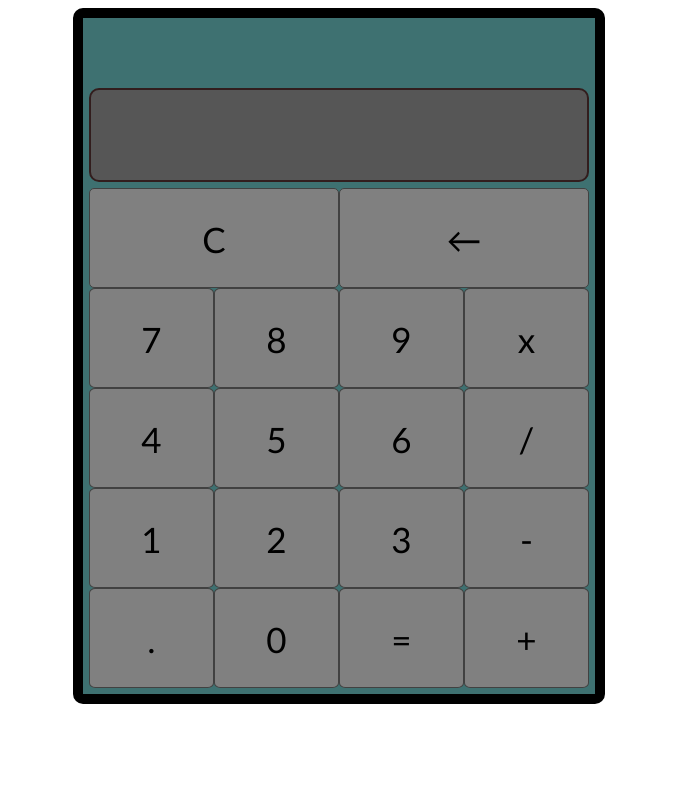
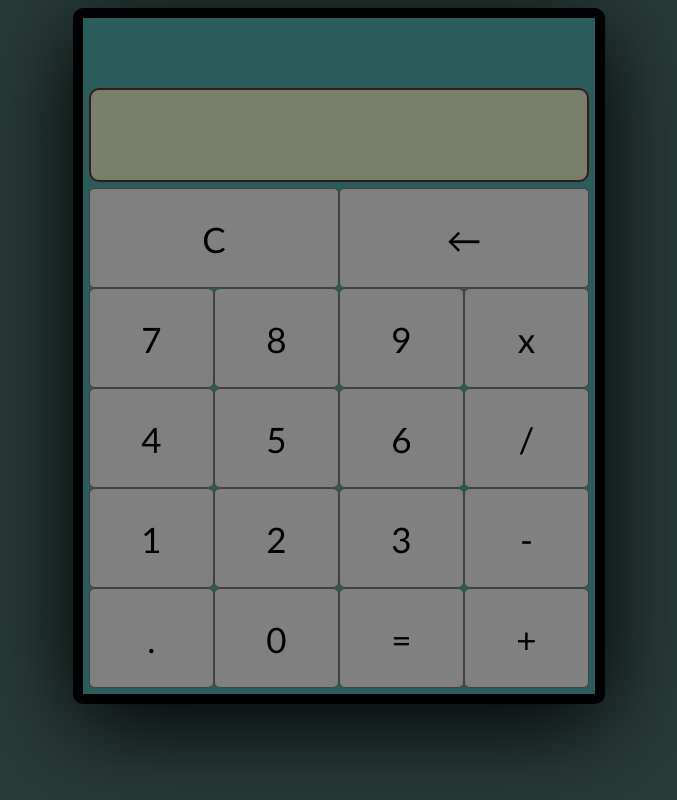
Before and after one commit to DanielNicolasLlanes/calculadora, a plain HTML site: page index.html in a window 1280 px wide. Shown: the whole page, without its empty margins (301-978 px from the left). Drawn offline with Linux system fonts and the light colour scheme; a web font is replaced by a local one.

Commit message:
fuente de google y cambio de estilo

```diff
--- a/style.css
+++ b/Css/style.css
@@ -1,6 +1,11 @@
+
+body{
+    background-color: rgb(40, 60, 58);
+}
+
 .container{
     display: grid;
-    background-color: rgb(62, 113, 113);
+    background-color: rgb(44, 91, 91);
     width: 500px;
     grid-template-columns: repeat(4, 125px);
     grid-template-rows: repeat(6, 100px);
@@ -8,20 +13,25 @@
     font-family: 'Gill Sans', 'Gill Sans MT', Calibri, 'Trebuchet MS', sans-serif;
     border: 10px solid black;
     border-radius: 10px;
+    box-shadow: 0 20px 100px black;
     padding: 6px;
     padding-top: 70px;
     margin: auto;
+    text-align: center;
 }
 
 .pantalla{
-    background-color: rgb(86, 86, 86);
+    background-color: rgb(120, 128, 108);
     grid-column: 1/5;
     border: 2px solid rgb(50, 29, 29);
     border-radius: 10px;
     margin-bottom: 6px;
+    font-family: "Oswald", sans-serif;
+    font-style: normal;
+    text-align: center;
 }
 .pantalla:hover{
-    background-color: rgb(120, 128, 108);
+    background-color: rgb(201, 167, 122);
 }
 
 .tecla-c{
@@ -32,12 +42,8 @@
     text-align: center;
     border: 1px solid rgb(65, 65, 65);
     border-radius: 5px;
+    transition: background 0.1s ease-in-out, color 0.1s ease-in-out;
 }
-.tecla-c:hover{
-    background-color: rgb(144, 196, 196);
-
-}
-
 .tecla-del{
     background-color: gray;
     grid-column: 3/5;
@@ -46,9 +52,7 @@
     text-align: center;
     border: 1px solid rgb(65, 65, 65);
     border-radius: 5px;
-}
-.tecla-del:hover{
-    background-color: rgb(144, 196, 196);
+    transition: background 0.1s ease-in-out, color 0.1s ease-in-out;
 }
 
 .tecla, .operador{
@@ -57,8 +61,10 @@
     line-height: 100px;
     border: 1px solid rgb(65, 65, 65);
     border-radius: 5%;
+    transition: background 0.1s ease-in-out, color 0.1s ease-in-out;
 }
+.tecla-c:hover, .tecla-del:hover, .tecla:hover, .operador:hover{
+    background-color: rgb(255, 211, 108);
+    color: aliceblue;
 
-.tecla:hover, .operador:hover{
-    background-color: rgb(144, 196, 196);
 }
--- a/index.html
+++ b/index.html
@@ -3,14 +3,16 @@
 <head>
     <meta charset="UTF-8">
     <meta name="viewport" content="width=device-width, initial-scale=1.0">
-    <link rel="stylesheet" href="style.css">
+    <link rel="stylesheet" href="Css/style.css">
+    <link href="https://fonts.googleapis.com/css2?family=Oswald:wght@200..700&family=Pixelify+Sans:wght@400..700&family=Silkscreen:wght@400;700&family=Tiny5&display=swap" rel="stylesheet">
+
     <title>Calculadora</title>
-    <script src="main.js" defer></script>
+    <script src="Js/main.js" defer></script>
 </head>
 <body>
     <div class="container">
         <div class="pantalla">
-            <h3 id="pantalla_calc"></h3>
+            <p id="pantalla_calc"></p>
         </div>
 
         <div class="tecla-c" id="tecla-c">C</div>
```
Also changed, not shown: Js/main.js (renamed from main.js).
